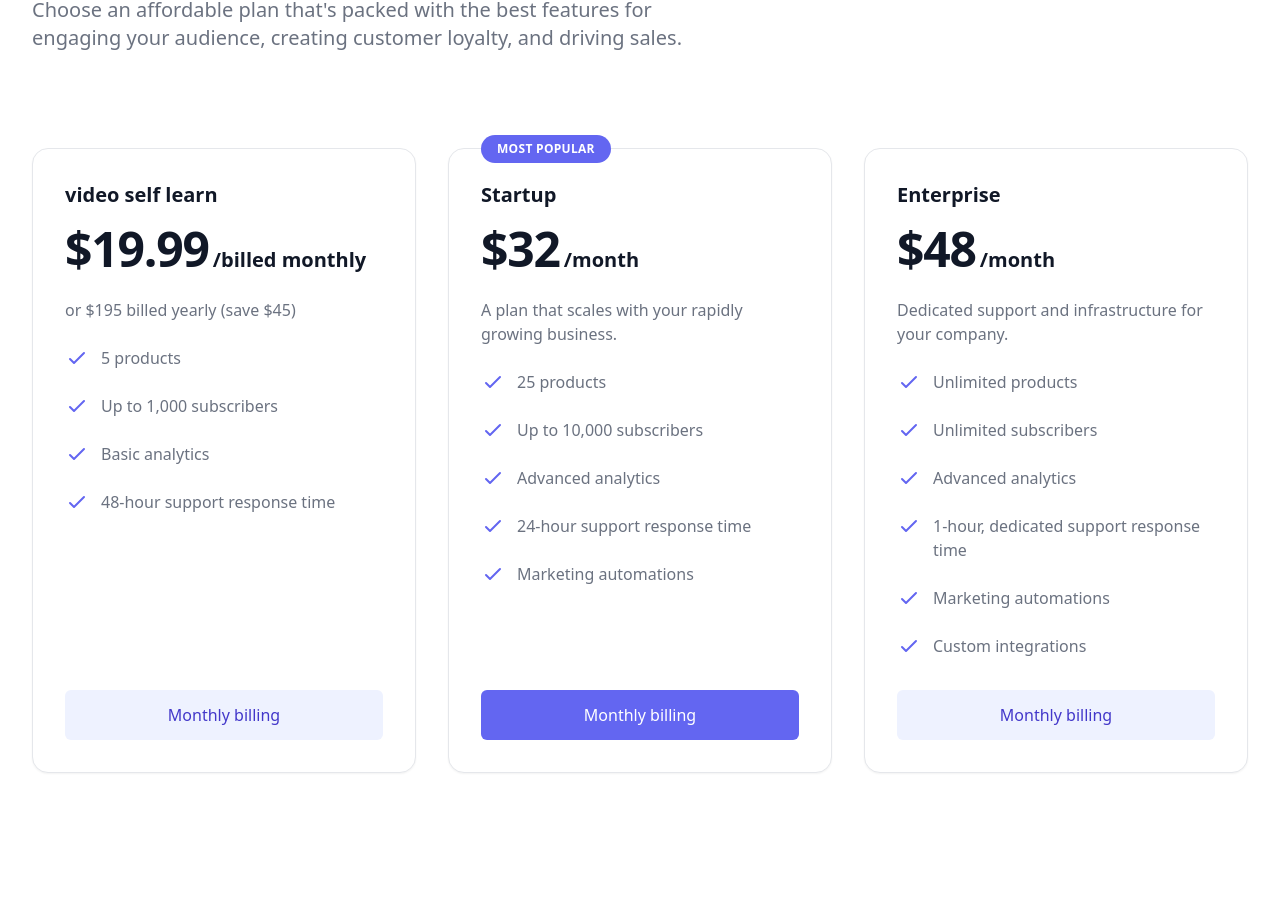
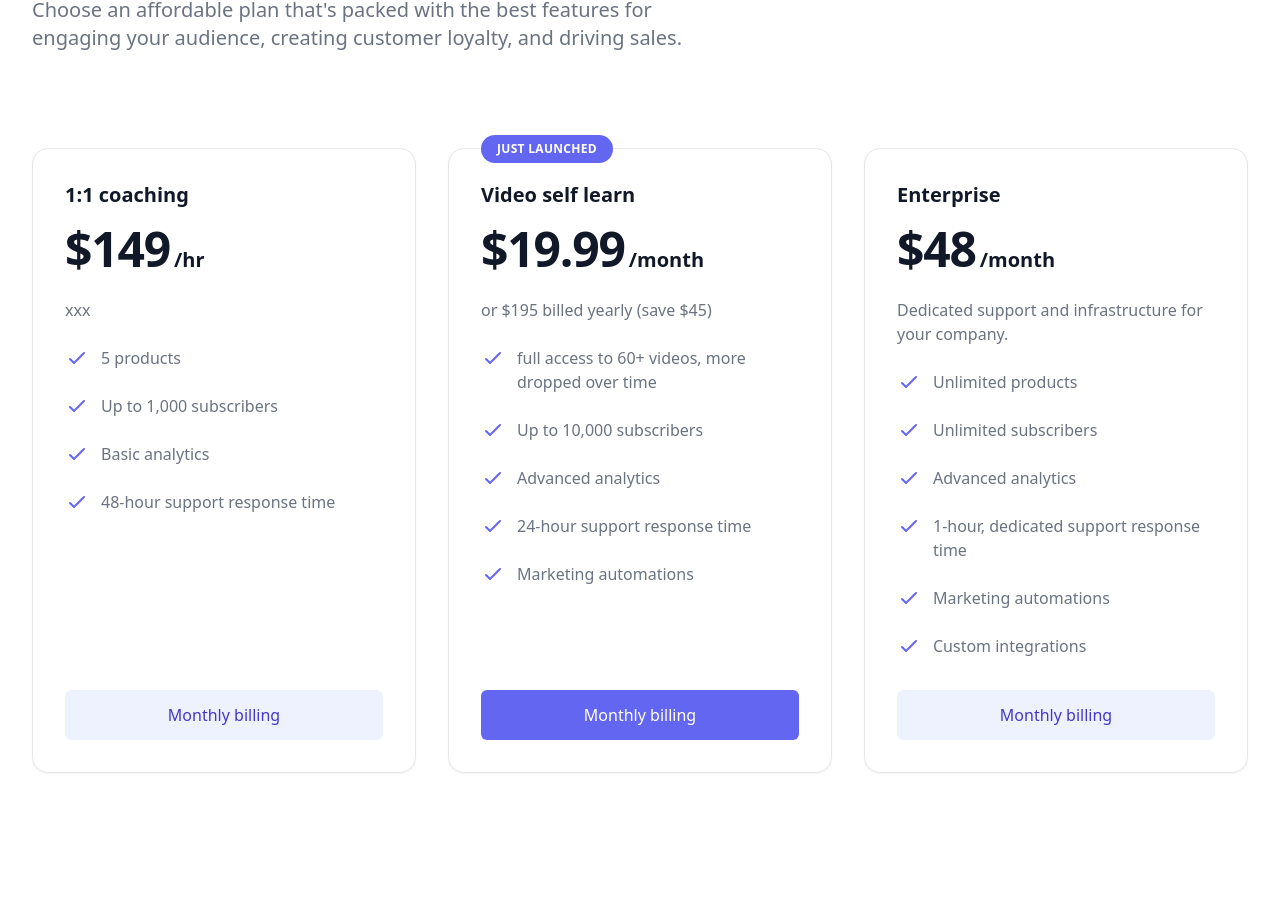
Before and after one commit to timyeothequietachievr/website, a Next.js app: page / in a window 1280 px wide. Shown: the part 1630-2551 px from the top of the page. Built offline with nearby package versions, Linux system fonts and the light colour scheme; a web font is replaced by a local one.

Commit message:
update pricing

```diff
--- a/components/Pricing.jsx
+++ b/components/Pricing.jsx
@@ -4,10 +4,10 @@ import { CheckIcon } from '@heroicons/react/outline'
 const pricing = {
   tiers: [
     {
-      title: 'video self learn',
-      price: 19.99,
-      frequency: '/billed monthly',
-      description: 'or $195 billed yearly (save $45)',
+      title: '1:1 coaching',
+      price: 149,
+      frequency: '/hr',
+      description: 'xxx',
       features: [
         '5 products',
         'Up to 1,000 subscribers',
@@ -18,12 +18,12 @@ const pricing = {
       mostPopular: false
     },
     {
-      title: 'Startup',
-      price: 32,
+      title: 'Video self learn',
+      price: 19.99,
       frequency: '/month',
-      description: 'A plan that scales with your rapidly growing business.',
+      description: 'or $195 billed yearly (save $45)',
       features: [
-        '25 products',
+        'full access to 60+ videos, more dropped over time',
         'Up to 10,000 subscribers',
         'Advanced analytics',
         '24-hour support response time',
@@ -79,7 +79,7 @@ export default function Pricing() {
               </h3>
               {tier.mostPopular ? (
                 <p className="absolute top-0 py-1.5 px-4 bg-indigo-500 rounded-full text-xs font-semibold uppercase tracking-wide text-white transform -translate-y-1/2">
-                  Most popular
+                  Just Launched
                 </p>
               ) : null}
               <p className="mt-4 flex items-baseline text-gray-900">
```
